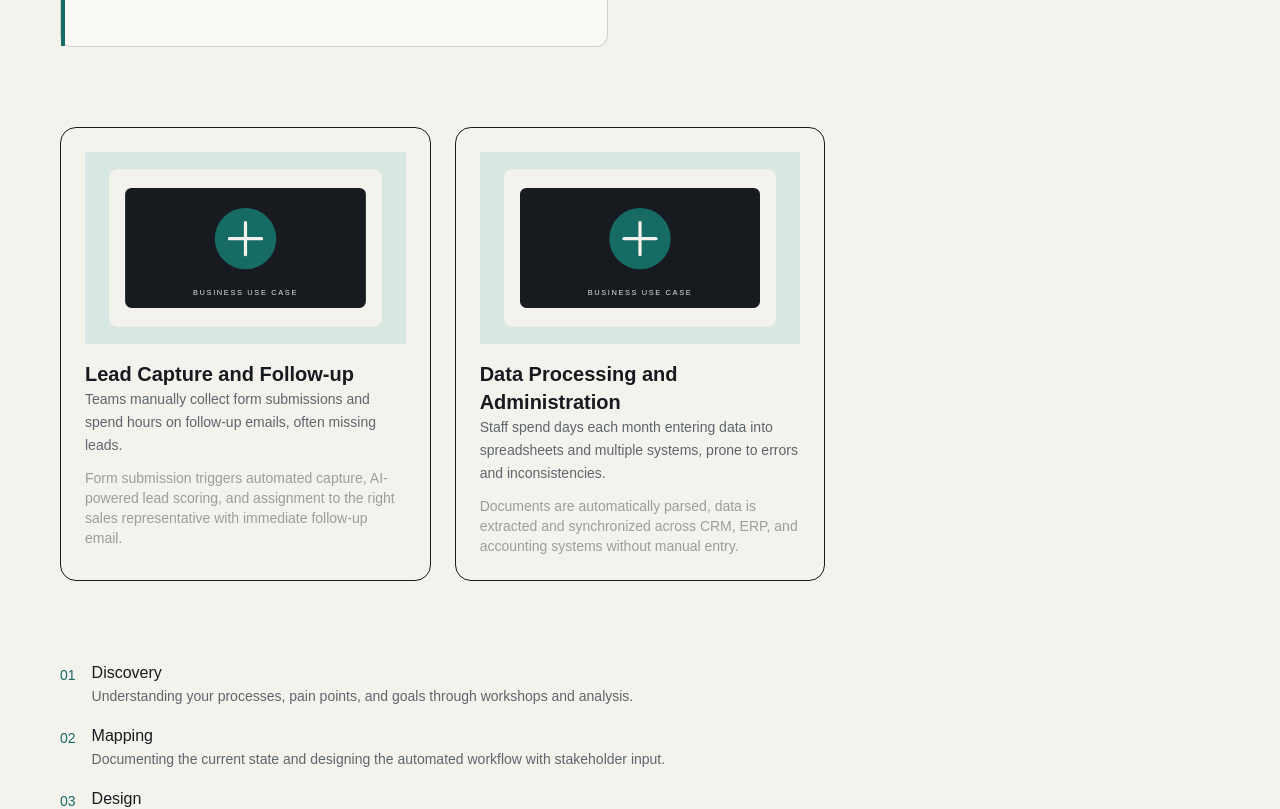
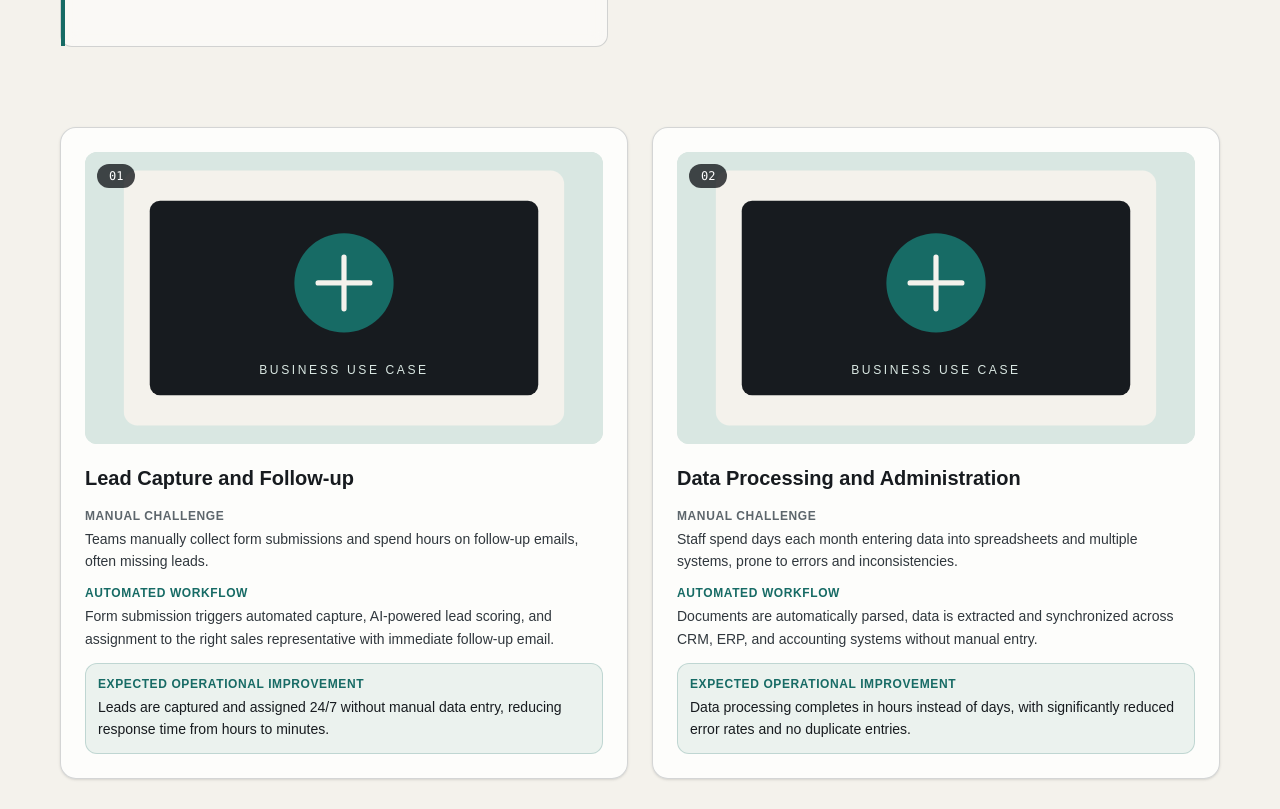
Before and after one commit to devtalish/velnaro-web, a Next.js app: page /ai-automation in a window 1280 px wide. Shown: the part 2840-3649 px from the top of the page. Built offline with nearby package versions, Linux system fonts and the light colour scheme; no server answers; a web font is replaced by a local one.

Commit message:
Display automation use-case outcomes and balance card grid

```diff
--- a/components/ai-automation/automation-use-case.tsx
+++ b/components/ai-automation/automation-use-case.tsx
@@ -11,50 +11,45 @@ type UseCase = {
   visualAlt: string;
 };
 
-type AutomationUseCaseProps = {
-  useses: UseCase[];
-};
+type AutomationUseCaseProps = { useses: UseCase[] };
 
-const UseCaseCard: FC<{ useCase: UseCase }> = ({
-  useCase,
-}) => {
-  return (
-    <article className="group rounded-2xl overflow-hidden border p-6">
-      <div className="relative h-48 mb-4">
-        <div
-          className="absolute inset-0 bg-slate/20 flex items-center justify-center text-xs text-muted/60 uppercase tracking-wider"
-        >
-          {useCase.id}
-        </div>
+const UseCaseCard: FC<{ useCase: UseCase }> = ({ useCase }) => (
+  <article className="group overflow-hidden rounded-2xl border border-slate/20 bg-white/80 p-6 shadow-sm">
+    <div className="relative mb-5 aspect-[16/9] overflow-hidden rounded-xl bg-pale-sage">
       <img
         src="/placeholder-use-case.svg"
         alt={useCase.visualAlt}
-          className="absolute inset-0 w-full h-full object-cover transform group-hover:scale-110 transition-transform"
+        className="absolute inset-0 h-full w-full object-cover transition-transform duration-500 group-hover:scale-105"
         loading="lazy"
       />
+      <span className="absolute left-3 top-3 rounded-full bg-graphite/80 px-3 py-1 text-xs font-mono text-white">
+        {String(useCase.id).padStart(2, "0")}
+      </span>
     </div>
-
+    <h3 className="text-xl font-semibold text-graphite">{useCase.title}</h3>
+    <div className="mt-4 grid gap-3">
       <div>
-        <h3 className="text-xl font-semibold">{useCase.title}</h3>
-        <p className="text-muted text-sm leading-relaxed mb-3">
-          {useCase.manualProblem}
-        </p>
-        <p className="text-sm text-muted/60">
-          {useCase.automatedWorkflow}
-        </p>
+        <p className="text-xs font-semibold uppercase tracking-wider text-muted">Manual challenge</p>
+        <p className="mt-1 text-sm leading-relaxed text-slate">{useCase.manualProblem}</p>
+      </div>
+      <div>
+        <p className="text-xs font-semibold uppercase tracking-wider text-deep-teal">Automated workflow</p>
+        <p className="mt-1 text-sm leading-relaxed text-slate">{useCase.automatedWorkflow}</p>
+      </div>
+      {useCase.improvement && (
+        <div className="rounded-xl border border-deep-teal/20 bg-pale-sage/50 p-3">
+          <p className="text-xs font-semibold uppercase tracking-wider text-deep-teal">Expected operational improvement</p>
+          <p className="mt-1 text-sm leading-relaxed text-graphite">{useCase.improvement}</p>
+        </div>
+      )}
     </div>
   </article>
 );
-};
 
-export const AutomationUseCase: FC<AutomationUseCaseProps> = ({
-  useses,
-}) => (
-  <section className="mb-20">
-    <div className="grid gap-6 md:grid-cols-2 lg:grid-cols-3">
-      {useses.map((useCase) => (
-        <UseCaseCard key={useCase.id} useCase={useCase} />
-      ))}
+export const AutomationUseCase: FC<AutomationUseCaseProps> = ({ useses }) => (
+  <section className="mb-20" aria-label="Automation use cases">
+    <div className="grid gap-6 md:grid-cols-2">
+      {useses.map((useCase) => <UseCaseCard key={useCase.id} useCase={useCase} />)}
     </div>
   </section>
 );
```
Lines whose indentation alone changed are shown as unchanged.
